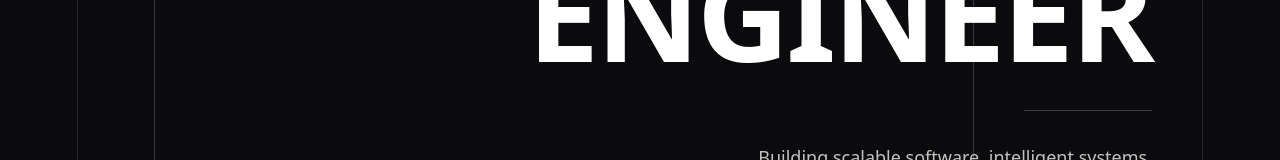
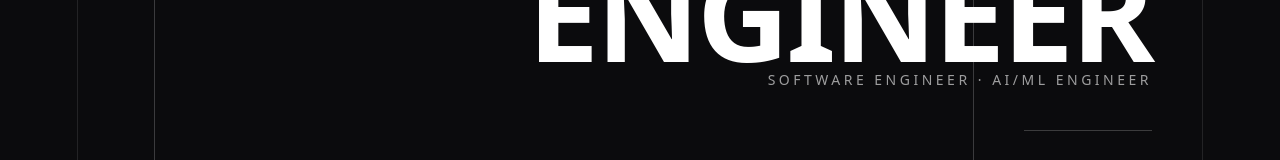
Before and after one commit to sandula-sanchana/portfolio-react, a React (Vite) app: page / in a window 1280 px wide. Shown: the part 484-644 px from the top of the page. Built offline with nearby package versions, Linux system fonts and the light colour scheme; a web font is replaced by a local one.

Commit message:
add job roles

```diff
--- a/src/components/Hero3D.jsx
+++ b/src/components/Hero3D.jsx
@@ -58,6 +58,10 @@ export const Hero3D = () => {
                     ENGINEER
                 </h1>
 
+                <p className="text-sm tracking-[0.25em] uppercase opacity-60 mb-6">
+                    Software Engineer · AI/ML Engineer
+                </p>
+
                 <div className="mt-10 mb-8 ml-auto w-32 h-px bg-white/20" />
 
                 <p className="max-w-[420px] ml-auto text-lg opacity-75 leading-relaxed">
```
